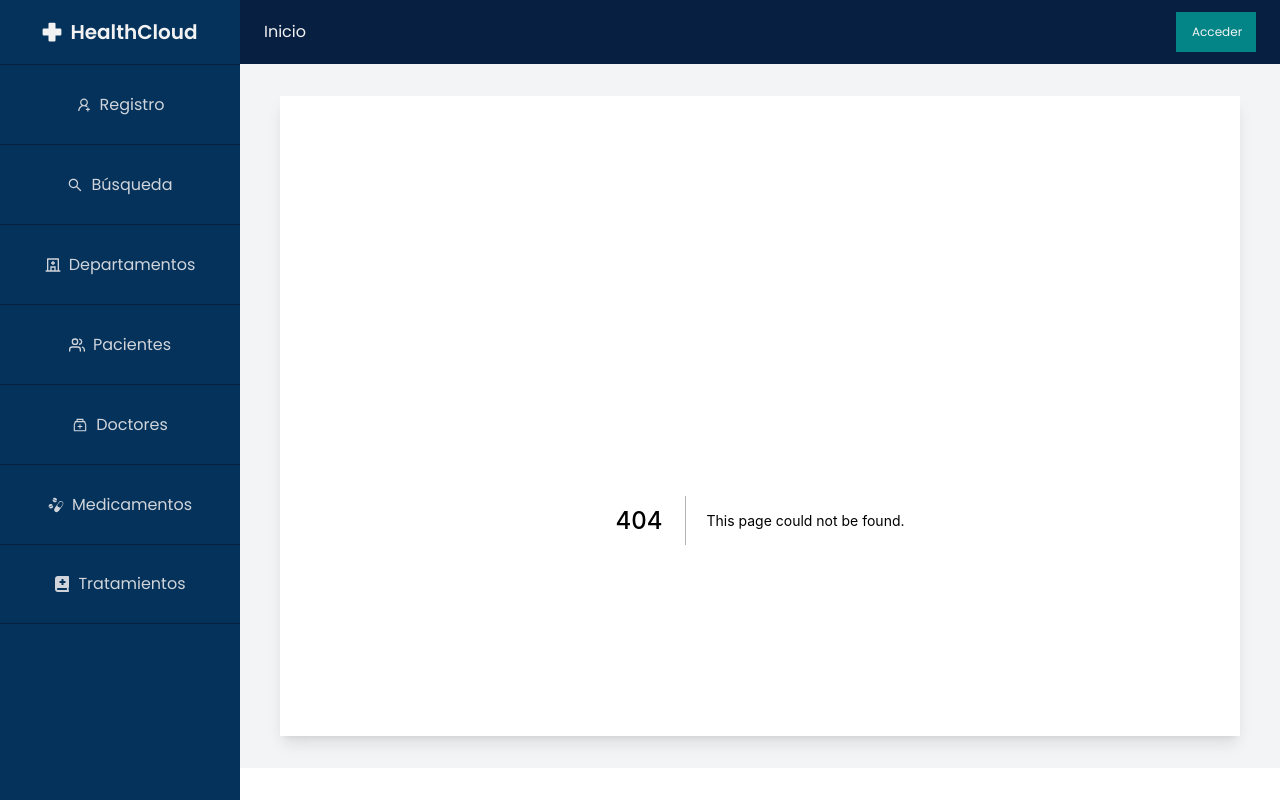
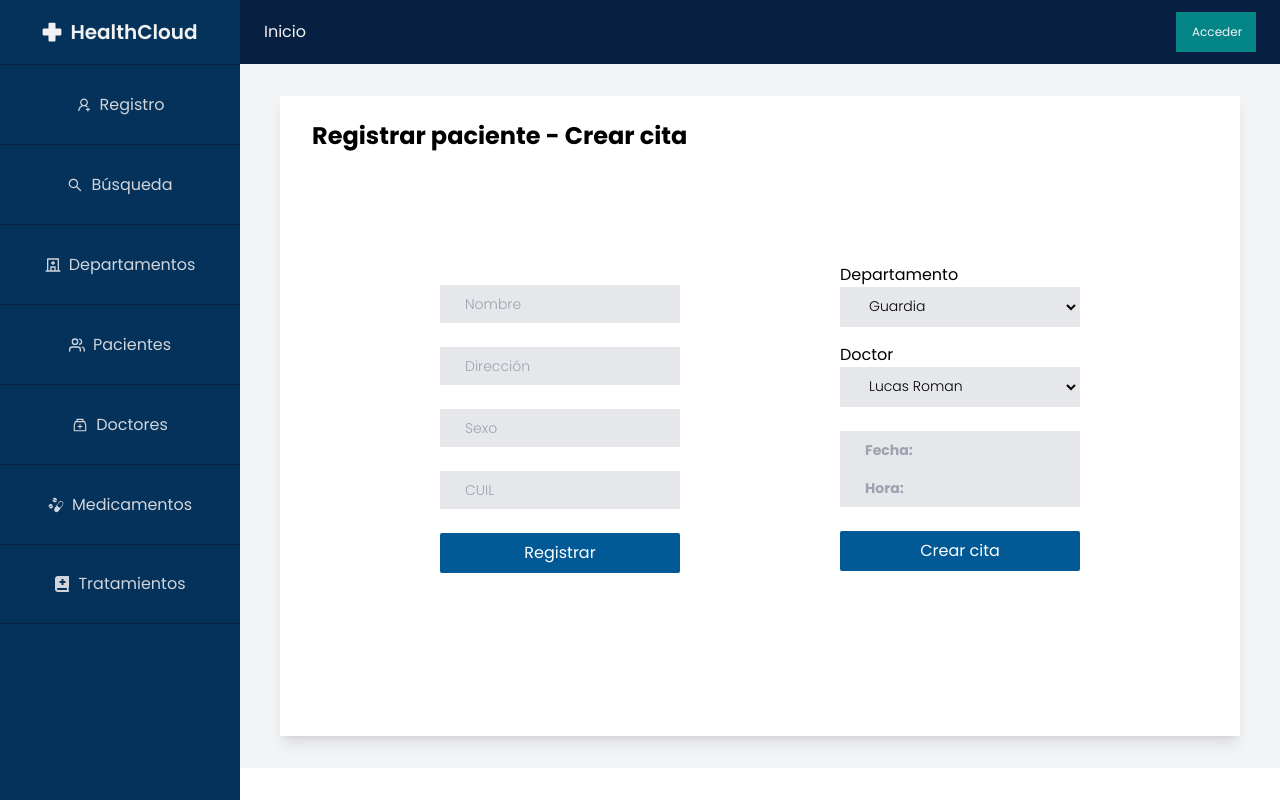
Before and after one commit to matiassio2774/healthcloud, a Next.js app: page /registro in a window 1280 px wide. Before the commit this address had no page. Built offline with nearby package versions, Linux system fonts and the light colour scheme.

Commit message:
Añadido formulario de registro y cita de paciente

```diff
--- /dev/null
+++ b/components/RegistroCitaForm/RegistroCitaForm.jsx
@@ -0,0 +1,82 @@
+function RegistroCitaForm() {
+  return (
+    <>
+      <div className="flex justify-center items-center h-4/5 mt-10 gap-40">
+        <form className="w-60 flex flex-col gap-6">
+          <input
+            className="bg-gray-200 border rounded-xs py-2 px-6 outline-none text-sm font-light"
+            type="text"
+            placeholder="Nombre"
+          />
+          <input
+            className="bg-gray-200 border rounded-xs py-2 px-6 outline-none text-sm font-light"
+            type="text"
+            placeholder="Dirección"
+          />
+          <input
+            className="bg-gray-200 border rounded-xs py-2 px-6 outline-none text-sm font-light"
+            type="text"
+            placeholder="Sexo"
+          />
+          <input
+            className="bg-gray-200 border rounded-xs py-2 px-6 outline-none text-sm font-light"
+            type="text"
+            placeholder="CUIL"
+          />
+          <button
+            type="submit"
+            className="bg-button text-white py-2 px-8 rounded-sm hover:bg-active"
+          >
+            Registrar
+          </button>
+        </form>
+
+        <form className="w-60 flex flex-col mb-6">
+          <label htmlFor="deptos">Departamento</label>
+          <select
+            name="deptos"
+            id="deptos"
+            className="bg-gray-200 border rounded-xs py-2 px-6 outline-none text-sm font-light"
+          >
+            <option value="0">Guardia</option>
+            <option value="1">Internación</option>
+          </select>
+          <label htmlFor="doctores" className="mt-4">
+            Doctor
+          </label>
+          <select
+            name="doctores"
+            id="doctores"
+            className="bg-gray-200 border rounded-xs py-2 px-6 outline-none text-sm font-light"
+          >
+            <option value="0">Lucas Roman</option>
+            <option value="1">Roberto Gomez</option>
+          </select>
+          <div className="my-6 flex flex-col ">
+            <input
+              className="bg-gray-200 border rounded-xs py-2 px-6 outline-none text-sm font-bold"
+              type="text"
+              disabled
+              placeholder="Fecha: "
+            />
+            <input
+              className="bg-gray-200 border rounded-xs py-2 px-6 outline-none text-sm font-bold"
+              type="text"
+              disabled
+              placeholder="Hora: "
+            />
+          </div>
+
+          <button
+            type="submit"
+            className="bg-button text-white py-2 px-8 rounded-sm hover:bg-active"
+          >
+            Crear cita
+          </button>
+        </form>
+      </div>
+    </>
+  );
+}
+
+export default RegistroCitaForm;
--- a/components/Sidebar/Sidebar.jsx
+++ b/components/Sidebar/Sidebar.jsx
@@ -7,8 +7,10 @@ import { RiHospitalLine } from "react-icons/ri";
 import { FiUsers } from "react-icons/fi";
 import { GiMedicines, GiHealthNormal } from "react-icons/gi";
 import { FaBookMedical } from "react-icons/fa";
+import { useRouter } from 'next/router'
 
 function Sidebar() {
+  const router = useRouter()
   return (
     <>
       <div className="bg-secondary h-screen">
@@ -17,7 +19,7 @@ function Sidebar() {
           <p>HealthCloud </p>
         </div>
         <div className="sidebar w-60 h-max z-10 text-gray-300">
-          <button className="w-full h-20 border-t border-primary flex gap-2 items-center justify-center hover:bg-active ">
+          <button className="w-full h-20 border-t border-primary flex gap-2 items-center justify-center hover:bg-active " onClick={()=>router.push('/registro')}>
             <AiOutlineUserAdd />
             <span>Registro</span>
           </button>
--- /dev/null
+++ b/pages/registro/index.jsx
@@ -0,0 +1,12 @@
+import RegistroCitaForm from './../../components/RegistroCitaForm/RegistroCitaForm';
+
+function RegisterPage() {
+  return (
+    <>
+      <p className="font-bold text-2xl">Registrar paciente - Crear cita</p>
+      <RegistroCitaForm />
+    </>
+  );
+}
+
+export default RegisterPage;
```
